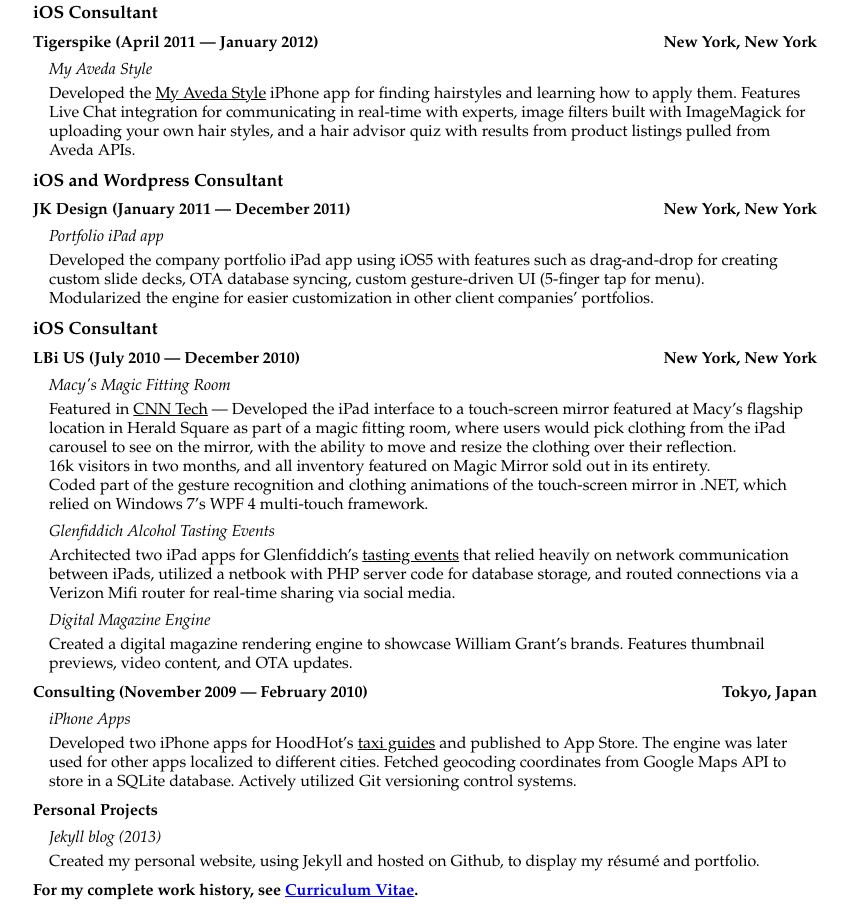
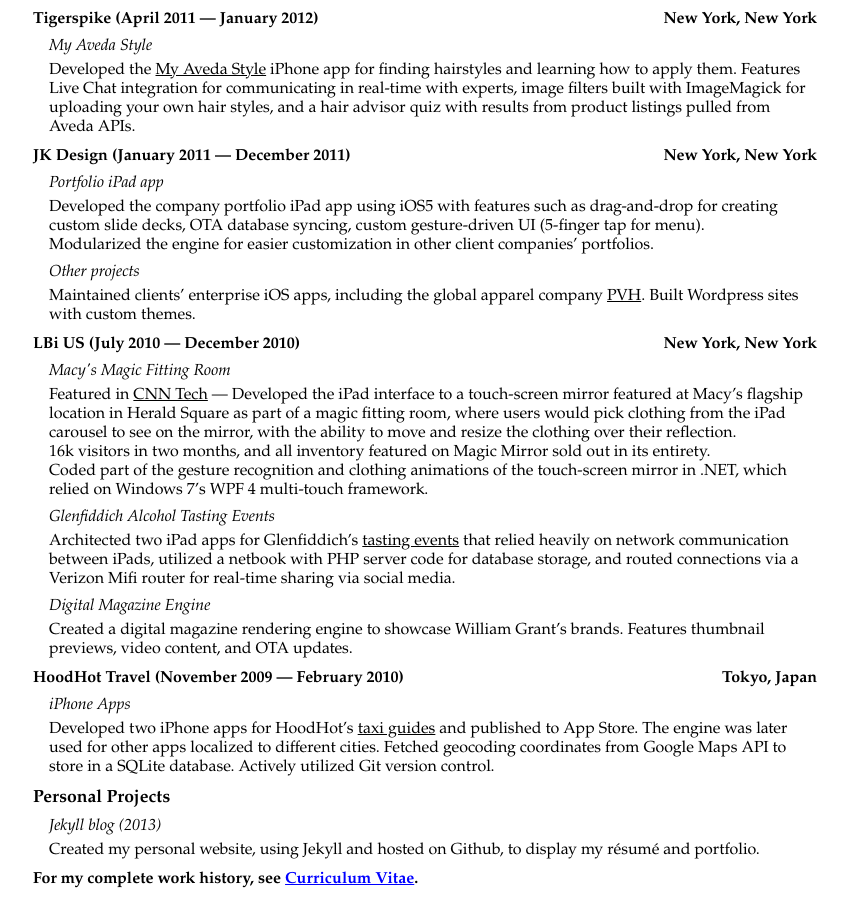
Before and after one commit to haabaato/haabaato.github.io, a plain HTML site: page resume/index.html in a window 1280 px wide. Shown: the part 1073-1977 px from the top of the page, without its empty margins (223-1071 px from the left). Drawn offline with Linux system fonts and the light colour scheme.

Commit message:
Updated content again

```diff
--- a/resume/index.html
+++ b/resume/index.html
@@ -107,8 +107,6 @@
 
                       <li><p>Also assisted in configuring the .NET Azure server to use CouchDB as our persistent datastore, with TouchDB on the iOS client syncing data in real-time, which enabled chat messages, notifications, and more without need for a custom polling or socket solution.</p></li>
 
-                      <li><p>App reached 1000 users during my term. Actively engaged with users to improve retention.</p></li>
-
                     </ul>
 
               </li>
@@ -185,7 +183,7 @@
 
         <li class="job">
 
-            <h2 class="title">iOS and Wordpress Consultant</h2>
+            <h2 class="title"></h2>
 
           <h4>
             JK Design
@@ -208,13 +206,23 @@
 
               </li>
 
+              <li>
+
+                  <h3>Other projects</h3>
+
+
+                  <div class="desc"><p>Maintained clients’ enterprise iOS apps, including the global apparel company <a href="http://www.jkdesign.com/mobile-apps/pvh-ipad-app">PVH</a>. Built Wordpress sites with custom themes.</p></div>
+
+
+              </li>
+
 
           </ul>
         </li>
 
         <li class="job">
 
-            <h2 class="title">iOS Consultant</h2>
+            <h2 class="title"></h2>
 
           <h4>
             LBi US
@@ -266,7 +274,7 @@
             <h2 class="title"></h2>
 
           <h4>
-            Consulting
+            HoodHot Travel
 
               <span class="times"> (November 2009 &mdash; February 2010)</span>
 
@@ -281,7 +289,7 @@
                   <h3>iPhone Apps</h3>
 
 
-                  <div class="desc"><p>Developed two iPhone apps for HoodHot’s <a href="http://hoodhottravel.com/products/taxi-guides">taxi guides</a> and published to App Store. The engine was later used for other apps localized to different cities. Fetched geocoding coordinates from Google Maps API to store in a SQLite database. Actively utilized Git versioning control systems.</p></div>
+                  <div class="desc"><p>Developed two iPhone apps for HoodHot’s <a href="http://hoodhottravel.com/products/taxi-guides">taxi guides</a> and published to App Store. The engine was later used for other apps localized to different cities. Fetched geocoding coordinates from Google Maps API to store in a SQLite database. Actively utilized Git version control.</p></div>
 
 
               </li>
@@ -292,8 +300,10 @@
 
         <li class="job">
 
+            <h2 class="title">Personal Projects</h2>
+
           <h4>
-            Personal Projects
+
 
             <span class="location"></span>
           </h3>
```
Also changed, not shown: cv/index.html (+18 -8 lines).
